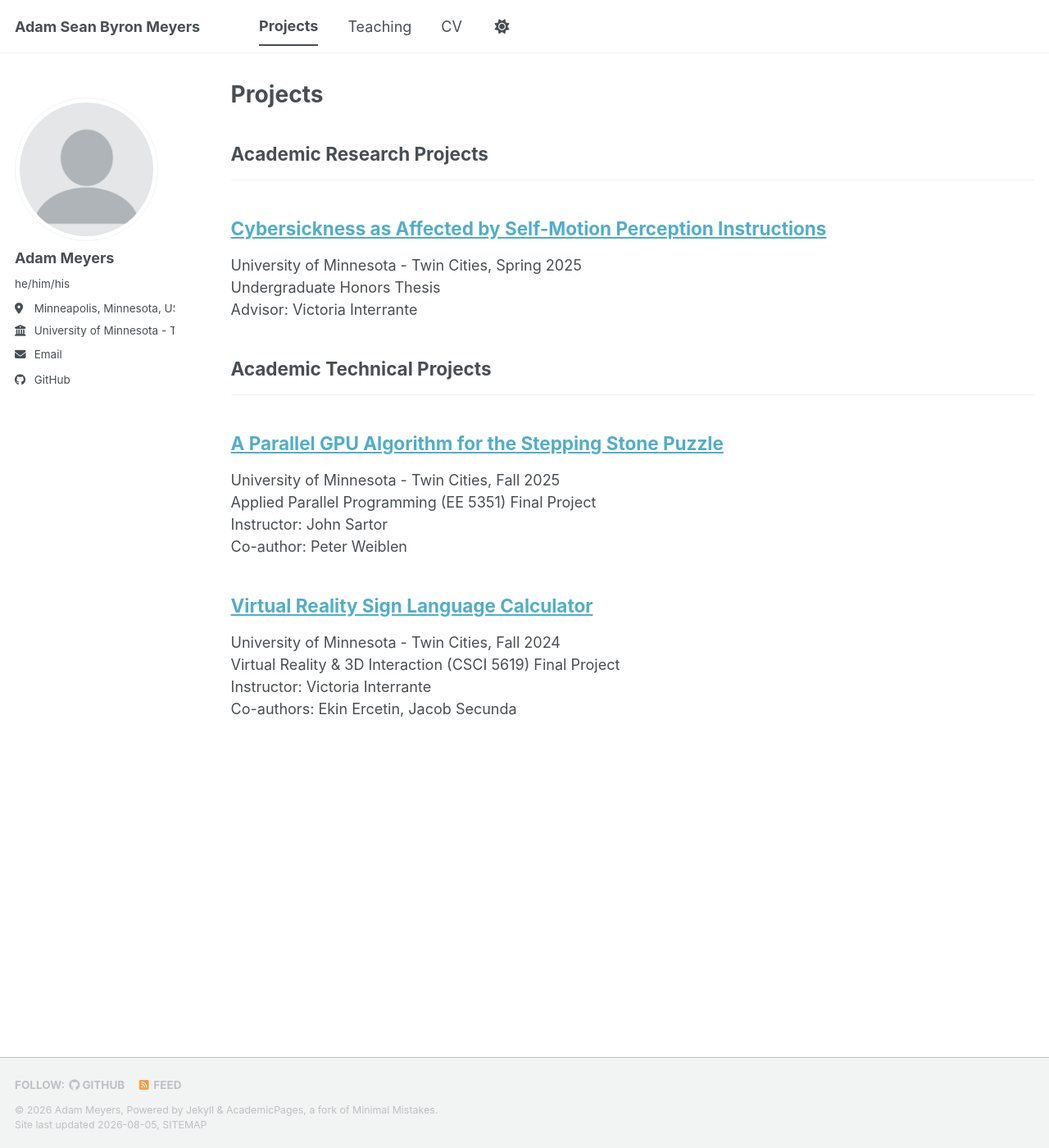
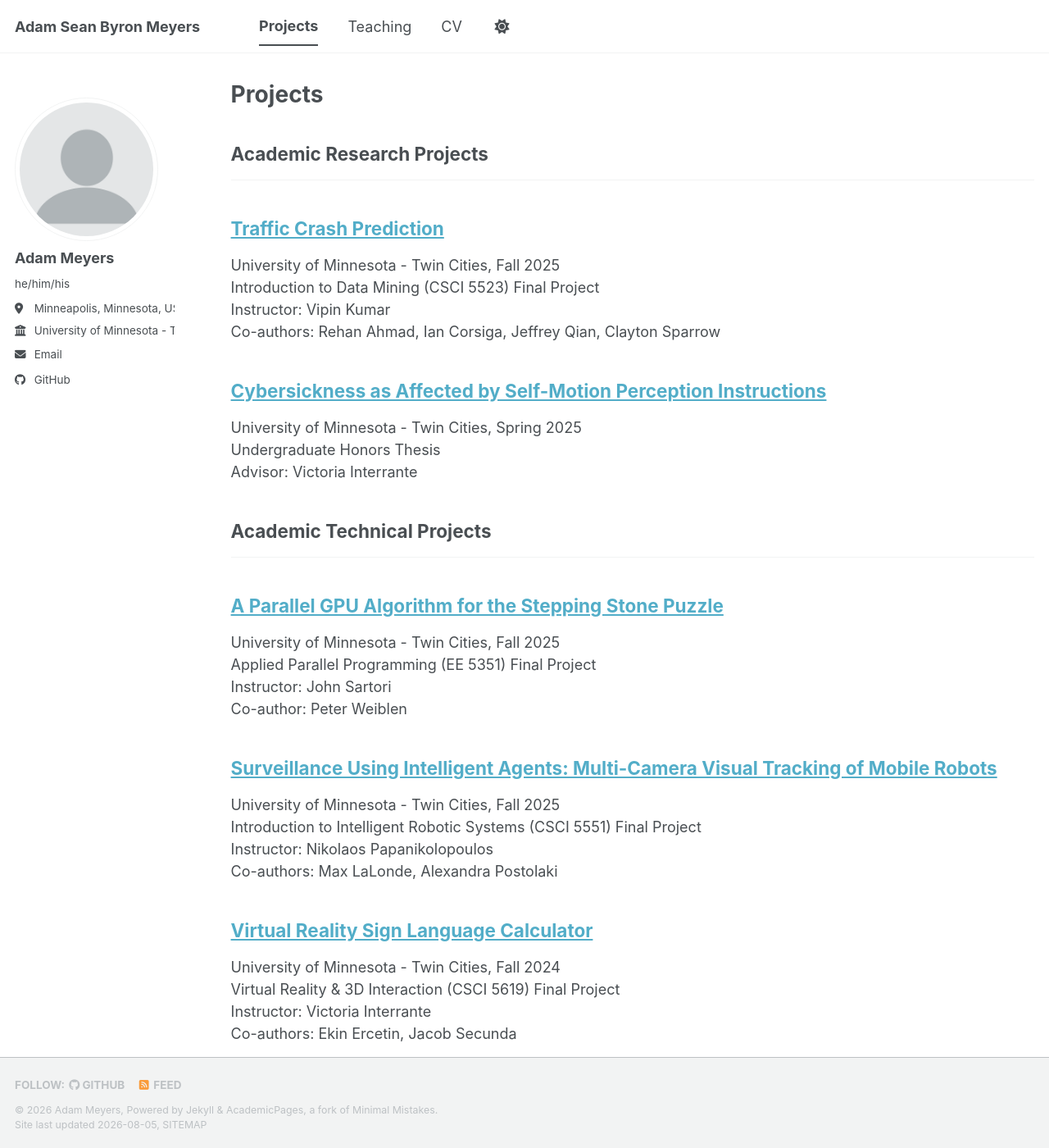
Before and after one commit to asbmeyers/asbmeyers.github.io, a Jekyll site: the page built from _pages/projects.html, in a window 1280 px wide and 1400 px high. Shown: the whole window at 82% size. Built offline with Jekyll 4.4.1, drawn with Linux system fonts in a browser that asks for light colours; a style sheet for code colours, icons or effects is not loaded; part of the change alters nothing that is shown.

Commit message:
Added Traffic Crash Prediction and Multi-Camera Visual Tracking projects

```diff
--- a/_config.yml
+++ b/_config.yml
@@ -96,7 +96,6 @@ publication_category:
     title: 'Academic Technical Projects'
   other-project:
     title: 'Other Technical Projects'
-
 
 # Site Settings
 teaser                   :  # filename of teaser fallback teaser image placed in /images/ for social media previews
--- /dev/null
+++ b/_publications/2025-Multi-Camera-Visual-Tracking-of-Mobile-Robots.md
@@ -0,0 +1,45 @@
+---
+title: "Surveillance Using Intelligent Agents: Multi-Camera Visual Tracking of Mobile Robots"
+collection: publications
+category: technical-project
+permalink: /projects/2025-Multi-Camera-Visual-Tracking-of-Mobile-Robots
+excerpt: >
+        University of Minnesota - Twin Cities, Fall 2025<br>
+        Introduction to Intelligent Robotic Systems (CSCI 5551) Final Project<br>
+        Instructor: Nikolaos Papanikolopoulos<br>
+        Co-authors: Max LaLonde, Alexandra Postolaki
+---
+
+University of Minnesota - Twin Cities, Fall 2025
+
+Introduction to Intelligent Robotic Systems (CSCI 5551) Final Project
+
+Instructor: Nikolaos Papanikolopoulos
+
+Co-authors: Max LaLonde, Alexandra Postolaki
+
+# Project Summary
+
+A multi-camera surveillance system was developed to seamlessly track a mobile agent throughout a complex 3D environment. A Unity simulation was created, in which a mobile agent traveled random paths, while camera units dispersed throughout the environment identified and tracked the mobile agent, using the YOLOv8 algorithm. Each camera agent communicates with a central control system, coordinating tracking between camera units, allowing seamless transition of primary tracking responsibilities between nearby camera units. This system proved functional in certain conditions, but had many limitations due to lack of time and data for further training of the object detection model, and a need for further optimizations to the central control system. With these additional improvements, this system may prove useful in real-world surveillance applications, where targets may need to be tracked throughout a complex environment and across multiple fields of view.
+
+# Personal Contributions
+* Led development of Unity simulation environment and agent behavior systems
+    * Selected a pre-made urban Unity environment
+    * Added a node-based network to the environment, including a developer system to quickly expand and edit the network
+    * Implemented an algorithm for a mobile robot to randomly move between connected nodes.
+    * Created Unity cameras that took shots of the environment and displayed camera frames when detecting the mobile robot.
+    * Wrote code to create and read from JSON files, allowing the Unity program to communicate with the Python script that performed object detection on individual camera frames
+* Wrote the Abstract, Introduction, Previous Literature, Simulation, Future Work, Problems Encountered, & Conclusions sections.
+
+# Skills Demonstrated:
+* Robotic systems
+* Computer vision
+* Object detection and tracking
+
+# Technologies Used
+* Unity
+* C#
+* Python
+* YOLO
+
+# [Download Full Report](https://asbmeyers.github.io/files/Surveillance_Using_Intelligent_Agents_Multi-Camera_Visual_Tracking_of_Mobile_Robots.pdf)
--- a/_publications/2025-Parallel-GPU-Algorithm-for-the-Stepping-Stone-Puzzle.md
+++ b/_publications/2025-Parallel-GPU-Algorithm-for-the-Stepping-Stone-Puzzle.md
@@ -6,7 +6,7 @@ permalink: /projects/2025-Parallel-GPU-Algorithm-for-the-Stepping-Stone-Puzzle
 excerpt: >
         University of Minnesota - Twin Cities, Fall 2025<br>
         Applied Parallel Programming (EE 5351) Final Project<br>
-        Instructor: John Sartor<br>
+        Instructor: John Sartori<br>
         Co-author: Peter Weiblen
 ---
 
@@ -14,7 +14,7 @@ University of Minnesota - Twin Cities, Fall 2025
 
 Applied Parallel Programming (EE 5351) Final Project
 
-Instructor: John Sartor
+Instructor: John Sartori
 
 Co-author: Peter Weiblen
 
--- /dev/null
+++ b/_publications/2025-Traffic-Crash-Prediction.md
@@ -0,0 +1,42 @@
+---
+title: "Traffic Crash Prediction"
+collection: publications
+category: research-project
+permalink: /projects/2025-Traffic-Crash-Prediction
+excerpt: >
+        University of Minnesota - Twin Cities, Fall 2025<br>
+        Introduction to Data Mining (CSCI 5523) Final Project<br>
+        Instructor: Vipin Kumar<br>
+        Co-authors: Rehan Ahmad, Ian Corsiga, Jeffrey Qian, Clayton Sparrow
+---
+
+University of Minnesota - Twin Cities, Fall 2025
+
+Introduction to Data Mining (CSCI 5523) Final Project
+
+Instructor: Vipin Kumar
+
+Co-authors: Rehan Ahmad, Ian Corsiga, Jeffrey Qian, Clayton Sparrow
+
+# Project Summary
+
+Tens of thousands of people die each year as a result of a traffic collision in the United States of America, with many more non-fatal, but still costly and life-altering traffic collisions occurring each year. We propose two theoretical approaches to predict locations of future traffic collisions, providing emergency response systems with areas of high alert and traffic engineers with areas that may need improvement. Using collision data from the Road Safety Information Center of Minnesota and weather data from the National Oceanic and Atmospheric Administration, we designed and constructed two prediction models to predict the most likely locations in the Twin Cities Metro Area to have a traffic collision on the following day. One model utilizes logistic regression, while the other is a simple artificial neural network (ANN). Both models were trained on crash and weather data from January 1st, 2016 to December 31st, 2023, then validated on the remaining data from January 1st, 2024 to September 30th, 2025. Several validation measures were taken, including ROC-AUC, log-loss, & the brier score. The ANN model showed better measures of reliability, including an ROC-AUC of 0.689 and high correlation between model probability and observed frequency, though the logistic regression also showed promising results. Future research should explore using additional data sources such as the Annual Average Daily Traffic and additional prediction models such as XGBoost.
+
+# Personal Contributions
+* Co-designed the predictive models and evaluation methodology
+* Performed all of the preprocessing of data & exploratory analysis
+* Assisted in the analysis of both models
+* Wrote the Introduction, Dataset, Preprocessing, Exploratory Analysis, & Conclusions sections of the report.
+
+# Skills Demonstrated:
+* Data Mining
+* Data Preprocessing
+* Data Analysis
+* Predictive Model Design
+* Statistical Analysis of Prediction Models
+
+# Technologies Used
+* Python
+* Jupyter Notebooks
+
+# [Download Full Report](https://asbmeyers.github.io/files/Traffic_Crash_Prediction.pdf)
```
Also changed, not shown: 2 other files.
